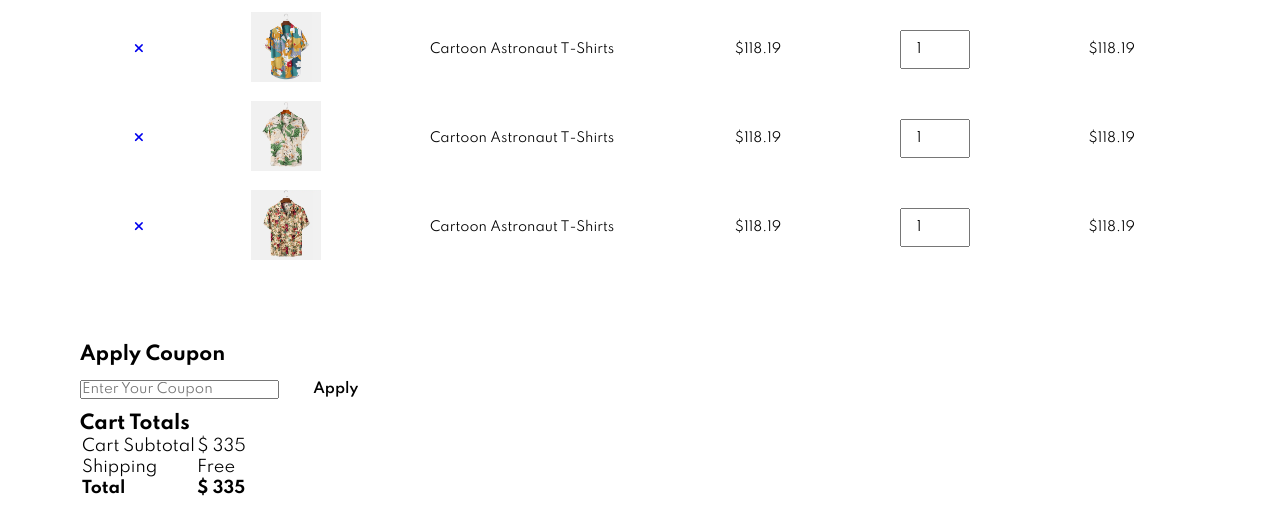
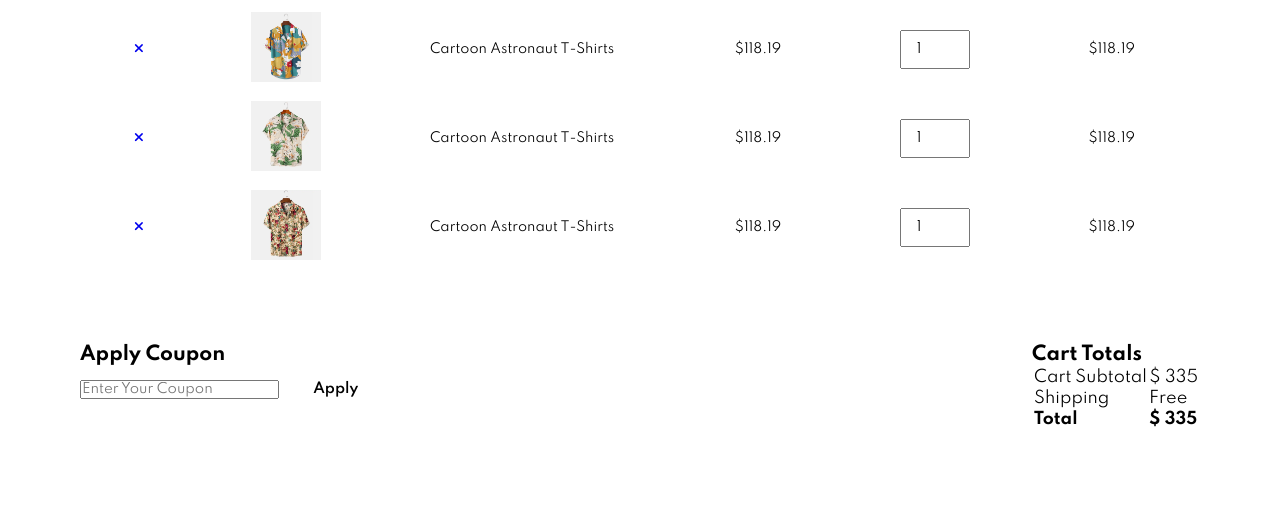
Before and after one commit to jaturaorn/Ecom-website, a plain HTML site: page cart.html in a window 1280 px wide. Shown: the part 501-1006 px from the top of the page. Drawn offline with Linux system fonts and the light colour scheme.

Commit message:
Start in cart-add CSs

```diff
--- a/style.css
+++ b/style.css
@@ -1252,4 +1252,14 @@ footer .copyright {
   font-size: 13px;
 }
 
+#cart-add {
+  display: flex;
+  flex-wrap: wrap;
+  justify-content: space-between;
+}
+
+#coupon {
+  width: 50%;
+}
+
 /* End Cart Page */
```
